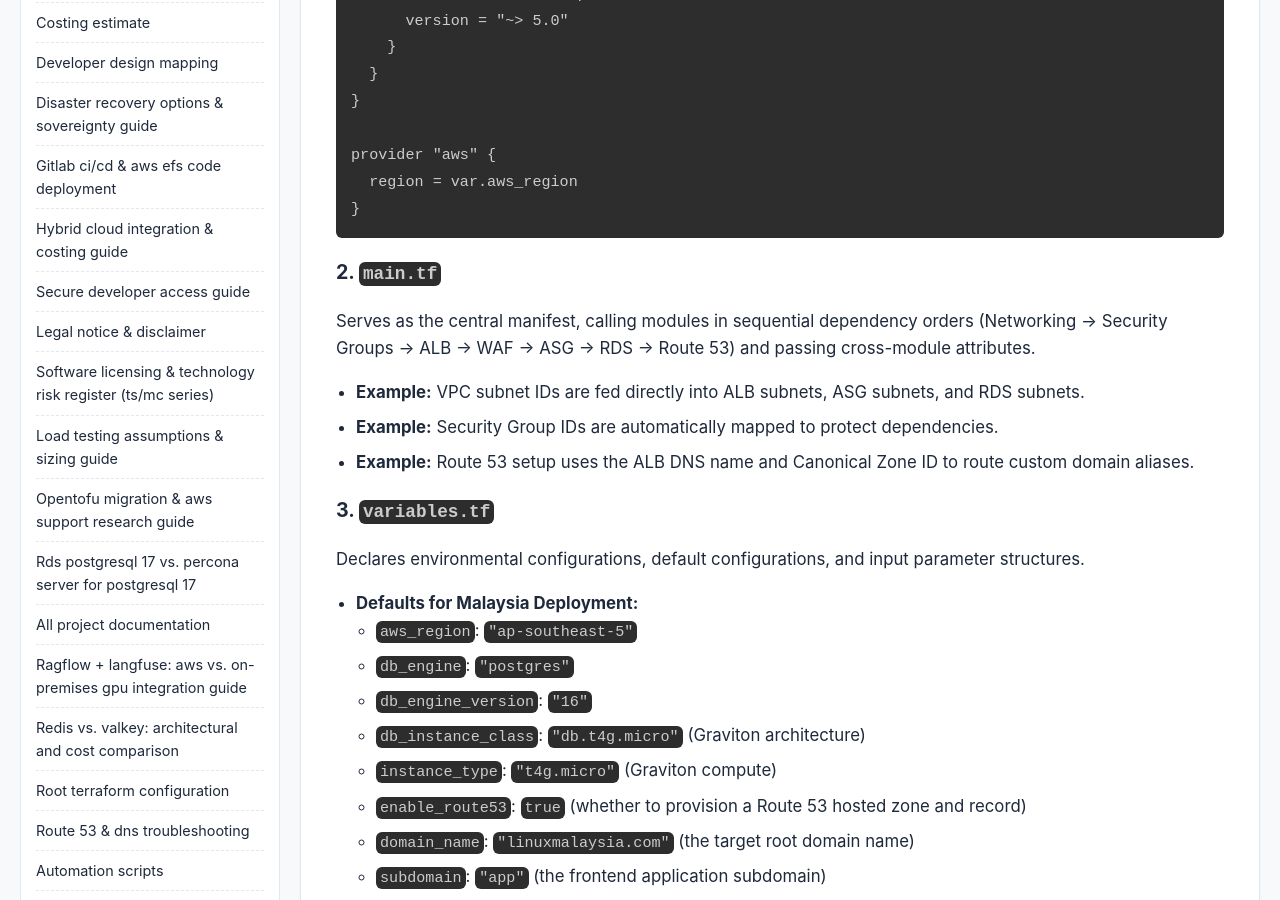
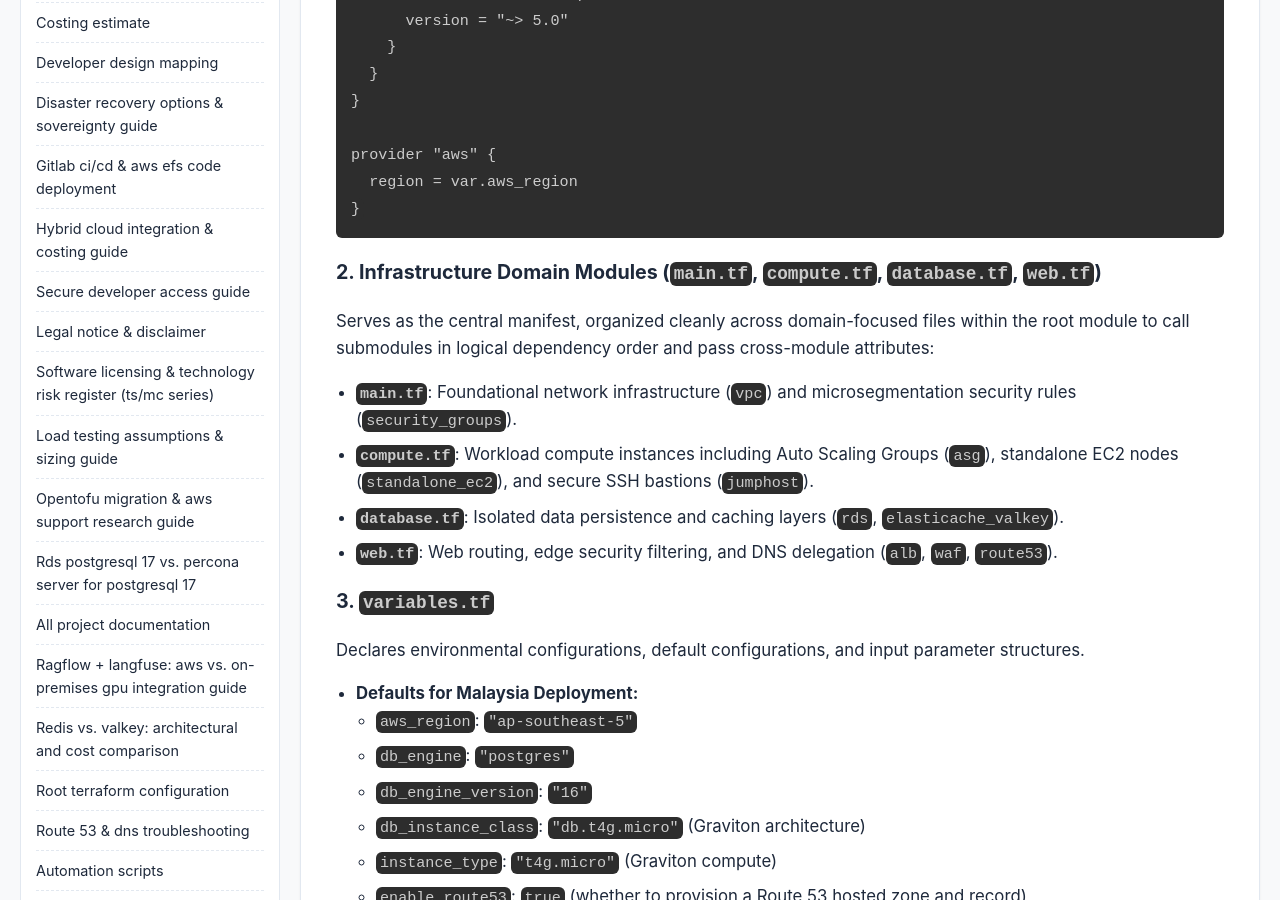
Before and after one commit to SongketMail/aws-3tier-deployment-for-ai-infra, a Jekyll site: the page built from docs/root-files.md, in a window 1280 px wide and 900 px high, scrolled down 919 px. Built offline with Jekyll 4.4.1, drawn with Linux system fonts in a browser that asks for light colours; a script that is not in the unit is left out.

Commit message:
🧹 refactor: split root main.tf into domain-focused files
Split monolithic terraform/main.tf into domain-focused files:
- main.tf: Core VPC and Security Groups setup
- compute.tf: ASG, Standalone EC2, and Bastion Jumphost
- database.tf: RDS PostgreSQL and ElastiCache Valkey
- web.tf: ALB, WAF v2, and Route 53 DNS

Updated docs/root-files.md to reflect the new structure.
Validated with tofu fmt and tofu validate.

Co-authored-by: google-labs-jules[bot] <161369871+google-labs-jules[bot]@users.noreply.github.com>

````diff
--- a/docs/root-files.md
+++ b/docs/root-files.md
@@ -36,11 +36,12 @@ provider "aws" {
 }
 ```
 
-### 2. `main.tf`
-Serves as the central manifest, calling modules in sequential dependency orders (Networking -> Security Groups -> ALB -> WAF -> ASG -> RDS -> Route 53) and passing cross-module attributes.
-- **Example:** VPC subnet IDs are fed directly into ALB subnets, ASG subnets, and RDS subnets.
-- **Example:** Security Group IDs are automatically mapped to protect dependencies.
-- **Example:** Route 53 setup uses the ALB DNS name and Canonical Zone ID to route custom domain aliases.
+### 2. Infrastructure Domain Modules (`main.tf`, `compute.tf`, `database.tf`, `web.tf`)
+Serves as the central manifest, organized cleanly across domain-focused files within the root module to call submodules in logical dependency order and pass cross-module attributes:
+- **`main.tf`**: Foundational network infrastructure (`vpc`) and microsegmentation security rules (`security_groups`).
+- **`compute.tf`**: Workload compute instances including Auto Scaling Groups (`asg`), standalone EC2 nodes (`standalone_ec2`), and secure SSH bastions (`jumphost`).
+- **`database.tf`**: Isolated data persistence and caching layers (`rds`, `elasticache_valkey`).
+- **`web.tf`**: Web routing, edge security filtering, and DNS delegation (`alb`, `waf`, `route53`).
 
 ### 3. `variables.tf`
 Declares environmental configurations, default configurations, and input parameter structures.
````
Also changed, not shown: 4 other files.
